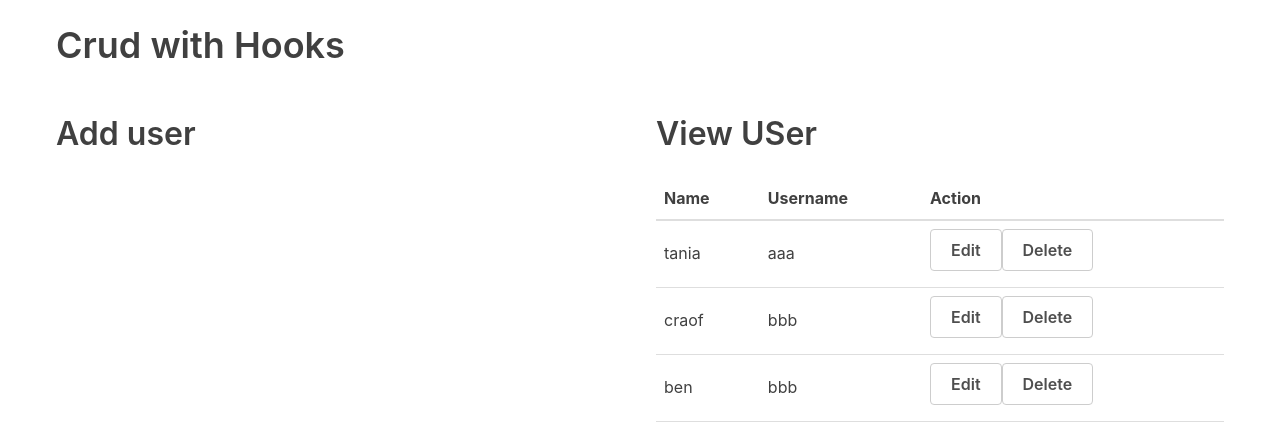
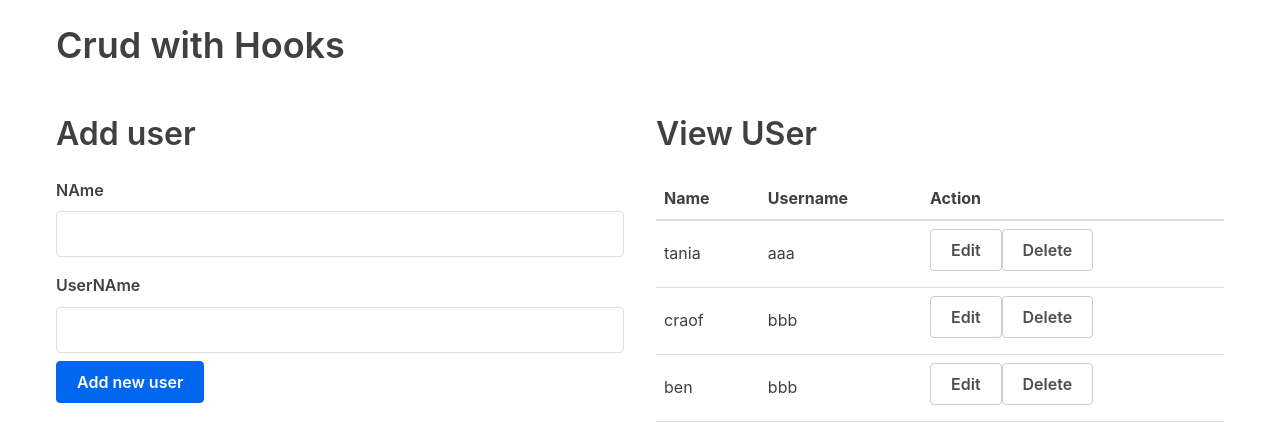
Before and after one commit to rtfmpliz/react-hooks, a React (Create React App) app: page / in a window 1280 px wide. Shown: the top 444 px of the page. Built offline with nearby package versions, Linux system fonts and the light colour scheme.

Commit message:
form sudah ditambpilkan

```diff
--- a/src/App.js
+++ b/src/App.js
@@ -1,7 +1,9 @@
 import React, {useState} from 'react';
 import UserTable from './tables/UserTable'
+import AddUserForm from './forms/AddUserForm'
 
 const App = () => {
+
 
   const usersData = [
     {id: 1, name:'tania', username:'aaa'},
@@ -11,12 +13,18 @@
 
   const [users, setUsers] = useState(usersData)
 
+  const addUser = (user) => {
+    user.id = user.length + 1
+    setUsers([...users, user])
+  }
+
   return(
     <div className="container">
       <h1>Crud with Hooks</h1>
       <div className="flex-row">
         <div className="flex-large">
           <h2>Add user</h2>
+          <AddUserForm addUser={addUser}/>
         </div>
         <div className="flex-large">
           <h2>View USer</h2>
--- /dev/null
+++ b/src/forms/AddUserForm.js
@@ -0,0 +1,15 @@
+import React, {useState} from 'react'
+
+const AddUserForm = (props) => {
+    return (
+        <form>
+            <label>NAme</label>
+            <input type="text" name="name" value=""/>
+            <label>UserNAme</label>
+            <input type="text" name="username" value=""/>
+            <button>Add new user</button>
+        </form>
+    )
+}
+
+export default AddUserForm
```
